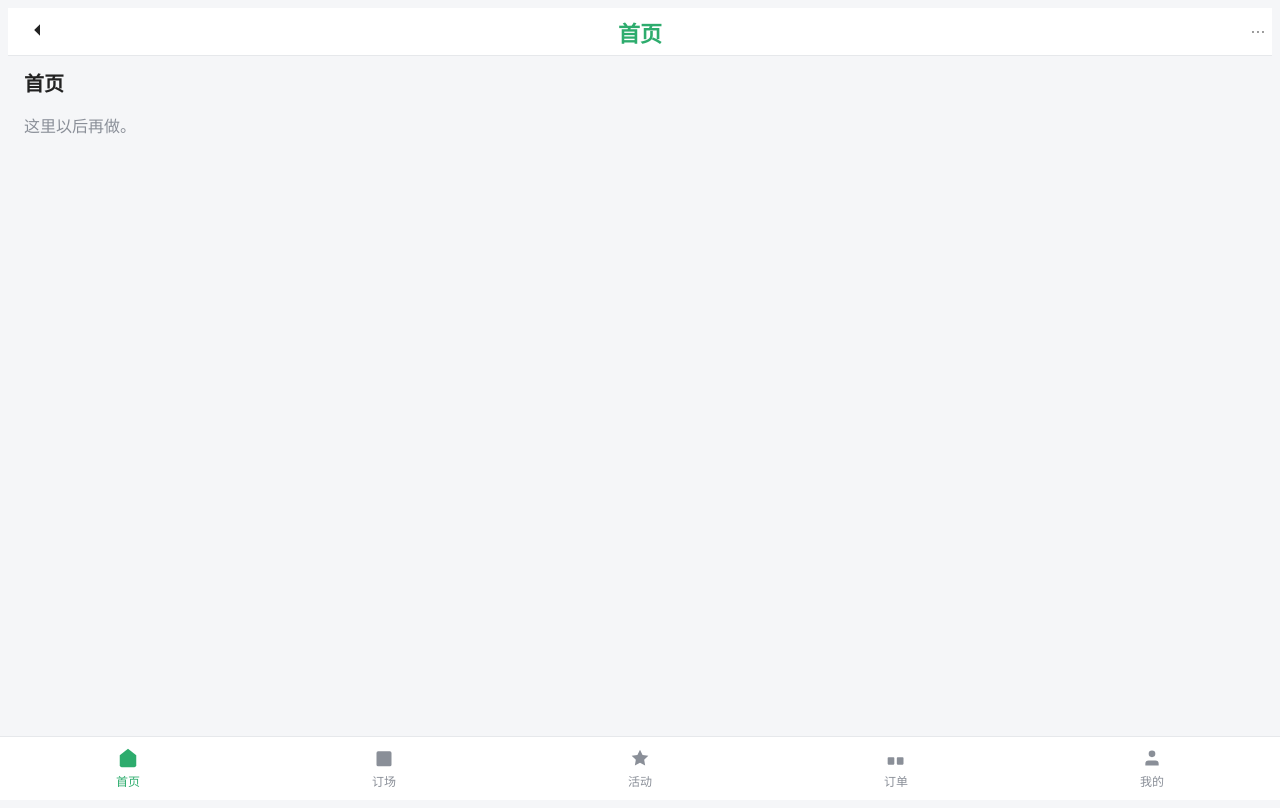
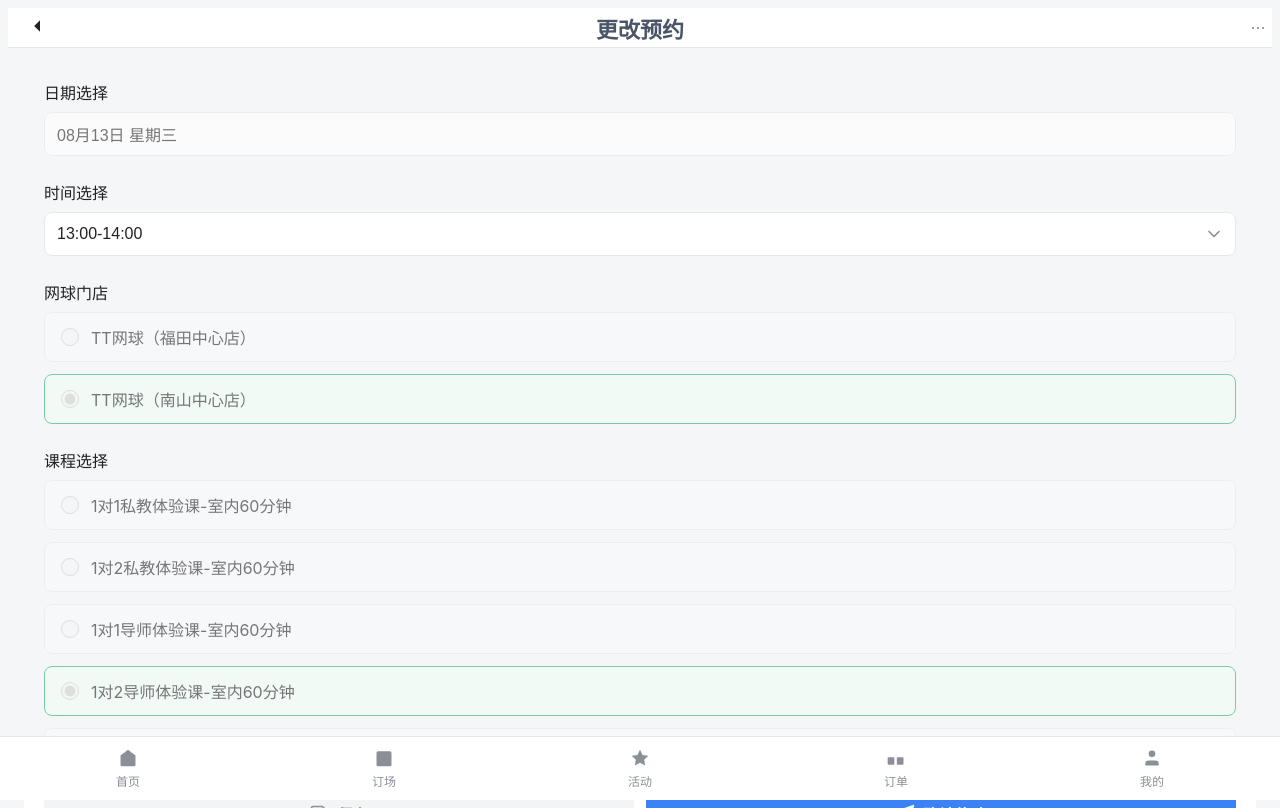
Before and after one commit to winifredlamy-ops/ax, a React (Vite) app: page /edit-reservation/1 in a window 1280 px wide. Before the commit this address led to /home. Built offline with nearby package versions, Linux system fonts and the light colour scheme.

Commit message:
修改顶部标题颜色，增加更改预约标题

```diff
--- a/src/ui/App.tsx
+++ b/src/ui/App.tsx
@@ -8,6 +8,7 @@ import { Admin } from './Admin'
 import { ReservationManagement } from './ReservationManagement'
 import { ReservationDetail } from './ReservationDetail'
 import { PublishCourse } from './PublishCourse'
+import { EditReservation } from './EditReservation'
 
 const Svg: React.FC<{ path: string; className?: string }> = ({ path, className }) => (
 	<svg className={className} viewBox="0 0 24 24" width="20" height="20" aria-hidden>
@@ -32,6 +33,7 @@ function useTitle() {
 	if (pathname.startsWith('/book')) return '订场'
 	if (pathname.startsWith('/events')) return '活动'
 	if (pathname.startsWith('/orders')) return '订单'
+	if (pathname.startsWith('/edit-reservation')) return '更改预约'
 	if (pathname.startsWith('/reservation')) return '我的约课'
 	return '首页'
 }
@@ -53,6 +55,7 @@ export const App: React.FC = () => {
 					<Route path="/mine/admin" element={<Admin />} />
 					<Route path="/reservation" element={<ReservationManagement />} />
 					<Route path="/reservation/:id" element={<ReservationDetail />} />
+					<Route path="/edit-reservation/:id" element={<EditReservation />} />
 					<Route path="/publish" element={<PublishCourse />} />
 					<Route path="*" element={<Navigate to="/home" replace />} />
 				</Routes>
--- /dev/null
+++ b/src/ui/EditReservation.tsx
@@ -0,0 +1,239 @@
+import React, { useState, useEffect } from 'react'
+import { useNavigate, useParams } from 'react-router-dom'
+
+const Svg: React.FC<{ path: string; className?: string }> = ({ path, className }) => (
+	<svg className={className} viewBox="0 0 24 24" width="20" height="20" aria-hidden fill="none" stroke="currentColor" strokeWidth="2" strokeLinecap="round" strokeLinejoin="round">
+		<path d={path} />
+	</svg>
+)
+
+const IconChevronDown: React.FC = () => <Svg path="M6 9l6 6 6-6" />
+const IconChevronUp: React.FC = () => <Svg path="M18 15l-6-6-6 6" />
+const IconSave: React.FC = () => <Svg path="M19 21H5a2 2 0 0 1-2-2V5a2 2 0 0 1 2-2h11l5 5v11a2 2 0 0 1-2 2Z" />
+const IconSend: React.FC = () => <Svg path="M22 2L11 13M22 2l-7 20-4-9-9-4 20-7z" />
+
+const dateOptions = [
+	"08月15日 星期四",
+	"08月16日 星期五",
+	"08月17日 星期六",
+	"08月18日 星期日",
+	"08月19日 星期一",
+	"08月20日 星期二",
+	"08月21日 星期三"
+]
+
+const timeOptions = [
+	"09:00-10:00",
+	"10:00-11:00",
+	"11:00-12:00",
+	"13:00-14:00",
+	"14:00-15:00",
+	"15:00-16:00",
+	"16:00-17:00",
+	"17:00-18:00",
+	"18:00-19:00",
+	"19:00-20:00"
+]
+
+const storeOptions = [
+	"TT网球（福田中心店）",
+	"TT网球（南山中心店）"
+]
+
+const courseOptions = [
+	"1对1私教体验课-室内60分钟",
+	"1对2私教体验课-室内60分钟",
+	"1对1导师体验课-室内60分钟",
+	"1对2导师体验课-室内60分钟",
+	"周末单次小团课体验-4人班/120分钟"
+]
+
+const remarkTemplates = [
+	"首次接触网球",
+	"掌握正反手基础知识但不熟练",
+	"正反手熟练",
+	"青少年学员"
+]
+
+const DropdownField: React.FC<{
+	label: string;
+	placeholder: string;
+	options: string[];
+	value: string;
+	onChange: (value: string) => void;
+	disabled?: boolean;
+}> = ({ label, placeholder, options, value, onChange, disabled = false }) => {
+	const [isOpen, setIsOpen] = useState(false)
+
+	return (
+		<div className="form-field">
+			<label className="field-label">{label}</label>
+			<div className="field-input">
+				<div className={`input-select ${disabled ? 'disabled' : ''}`} onClick={() => !disabled && setIsOpen(!isOpen)}>
+					<input
+						type="text"
+						className="input-text"
+						placeholder={placeholder}
+						value={value}
+						readOnly
+					/>
+					{!disabled && (isOpen ? <IconChevronUp /> : <IconChevronDown />)}
+				</div>
+				{isOpen && !disabled && (
+					<div className="dropdown-menu">
+						{options.map((option, index) => (
+							<div
+								key={index}
+								className="dropdown-item"
+								onClick={() => {
+									onChange(option)
+									setIsOpen(false)
+								}}
+							>
+								{option}
+							</div>
+						))}
+					</div>
+				)}
+			</div>
+		</div>
+	)
+}
+
+const RadioField: React.FC<{
+	label: string;
+	options: string[];
+	value: string;
+	onChange: (value: string) => void;
+	disabled?: boolean;
+}> = ({ label, options, value, onChange, disabled = false }) => {
+	return (
+		<div className="form-field">
+			<label className="field-label">{label}</label>
+			<div className="radio-group">
+				{options.map((option, index) => (
+					<label key={index} className={`radio-item ${disabled ? 'disabled' : ''}`}>
+						<input
+							type="radio"
+							name={label}
+							value={option}
+							checked={value === option}
+							onChange={(e) => !disabled && onChange(e.target.value)}
+							disabled={disabled}
+						/>
+						<span className="radio-label">{option}</span>
+					</label>
+				))}
+			</div>
+		</div>
+	)
+}
+
+const RemarkField: React.FC<{
+	label: string;
+	placeholder: string;
+	value: string;
+	onChange: (value: string) => void;
+	disabled?: boolean;
+}> = ({ label, placeholder, value, onChange, disabled = false }) => {
+	return (
+		<div className="form-field">
+			<label className="field-label">{label}</label>
+			<div className="remark-content">
+				<div className="template-buttons">
+					{remarkTemplates.map((template, index) => (
+						<button
+							key={index}
+							className={`template-btn ${disabled ? 'disabled' : ''}`}
+							onClick={() => !disabled && onChange(template)}
+							disabled={disabled}
+						>
+							{template}
+						</button>
+					))}
+				</div>
+				<textarea
+					className={`input-textarea ${disabled ? 'disabled' : ''}`}
+					placeholder={placeholder}
+					value={value}
+					onChange={(e) => !disabled && onChange(e.target.value)}
+					rows={4}
+					disabled={disabled}
+				/>
+			</div>
+		</div>
+	)
+}
+
+export const EditReservation: React.FC = () => {
+	const navigate = useNavigate()
+	const { id } = useParams()
+	const [selectedDate, setSelectedDate] = useState('')
+	const [selectedTime, setSelectedTime] = useState('')
+	const [selectedStore, setSelectedStore] = useState('')
+	const [selectedCourse, setSelectedCourse] = useState('')
+	const [remarks, setRemarks] = useState('')
+
+	// Pre-fill data for editing
+	useEffect(() => {
+		setSelectedDate('08月13日 星期三')
+		setSelectedTime('13:00-14:00')
+		setSelectedStore('TT网球（南山中心店）')
+		setSelectedCourse('1对2导师体验课-室内60分钟')
+		setRemarks('掌握正反手基础知识但不熟练')
+	}, [])
+
+	return (
+		<div className="page publish-course">
+			<div className="publish-content">
+				<DropdownField
+					label="日期选择"
+					placeholder="请选择日期"
+					options={dateOptions}
+					value={selectedDate}
+					onChange={setSelectedDate}
+					disabled={true}
+				/>
+				<DropdownField
+					label="时间选择"
+					placeholder="请选择时间"
+					options={timeOptions}
+					value={selectedTime}
+					onChange={setSelectedTime}
+				/>
+				<RadioField
+					label="网球门店"
+					options={storeOptions}
+					value={selectedStore}
+					onChange={setSelectedStore}
+					disabled={true}
+				/>
+				<RadioField
+					label="课程选择"
+					options={courseOptions}
+					value={selectedCourse}
+					onChange={setSelectedCourse}
+					disabled={true}
+				/>
+				<RemarkField
+					label="备注 (选填)"
+					placeholder="输入学员情况、注意事项等"
+					value={remarks}
+					onChange={setRemarks}
+					disabled={true}
+				/>
+			</div>
+
+			<div className="publish-actions">
+				<button className="save-btn" onClick={() => alert('保存')}>
+					<IconSave />
+					<span>保存</span>
+				</button>
+				<button className="publish-btn" onClick={() => navigate('/reservation')}>
+					<IconSend />
+					<span>确认修改</span>
+				</button>
+			</div>
+		</div>
+	)
+}
--- a/src/ui/ReservationDetail.tsx
+++ b/src/ui/ReservationDetail.tsx
@@ -69,7 +69,7 @@ export const ReservationDetail: React.FC = () => {
 			</div>
 
 			<div className="detail-actions">
-				<button className="change-btn" onClick={() => navigate(`/publish?mode=edit&id=${id}`)}>
+				<button className="change-btn" onClick={() => navigate(`/edit-reservation/${id}`)}>
 					<IconEdit />
 					<span>更改预约</span>
 				</button>
--- a/src/ui/global.css
+++ b/src/ui/global.css
@@ -42,7 +42,7 @@ body {
 	text-align: center;
 	font-size: 22px;
 	font-weight: 600;
-	color: var(--primary);
+	color: #4a5568;
 }
 .icon-btn {
 	background: none;
@@ -444,7 +444,7 @@ body {
 	margin: 0;
 	font-size: 22px;
 	font-weight: 600;
-	color: var(--primary);
+	color: #4a5568;
 }
 
 .publish-content {
@@ -882,7 +882,7 @@ body {
 }
 
 .detail-content {
-	padding: 8px 4px;
+	padding: 8px 2px;
 }
 
 .detail-title-simple {
```
